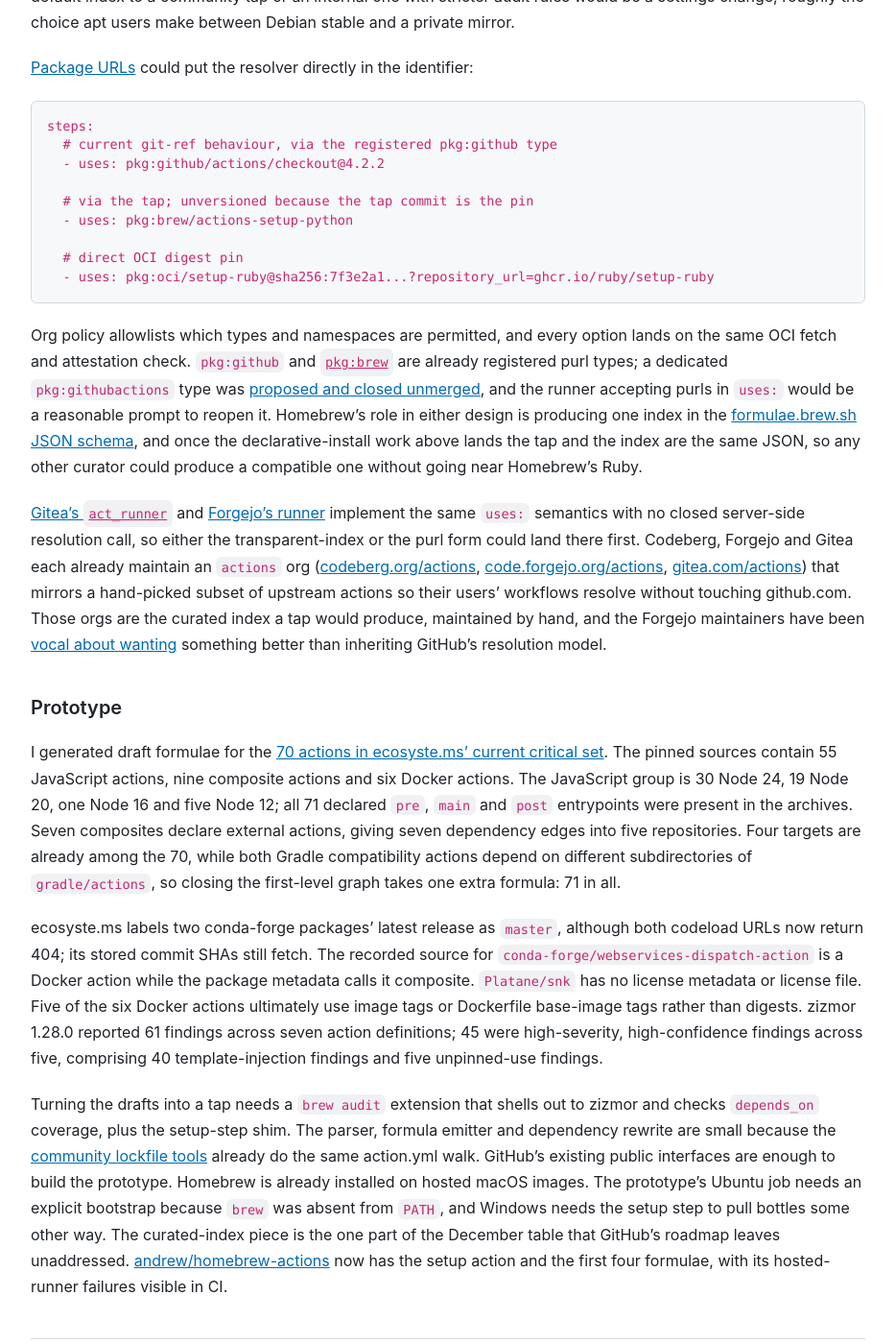
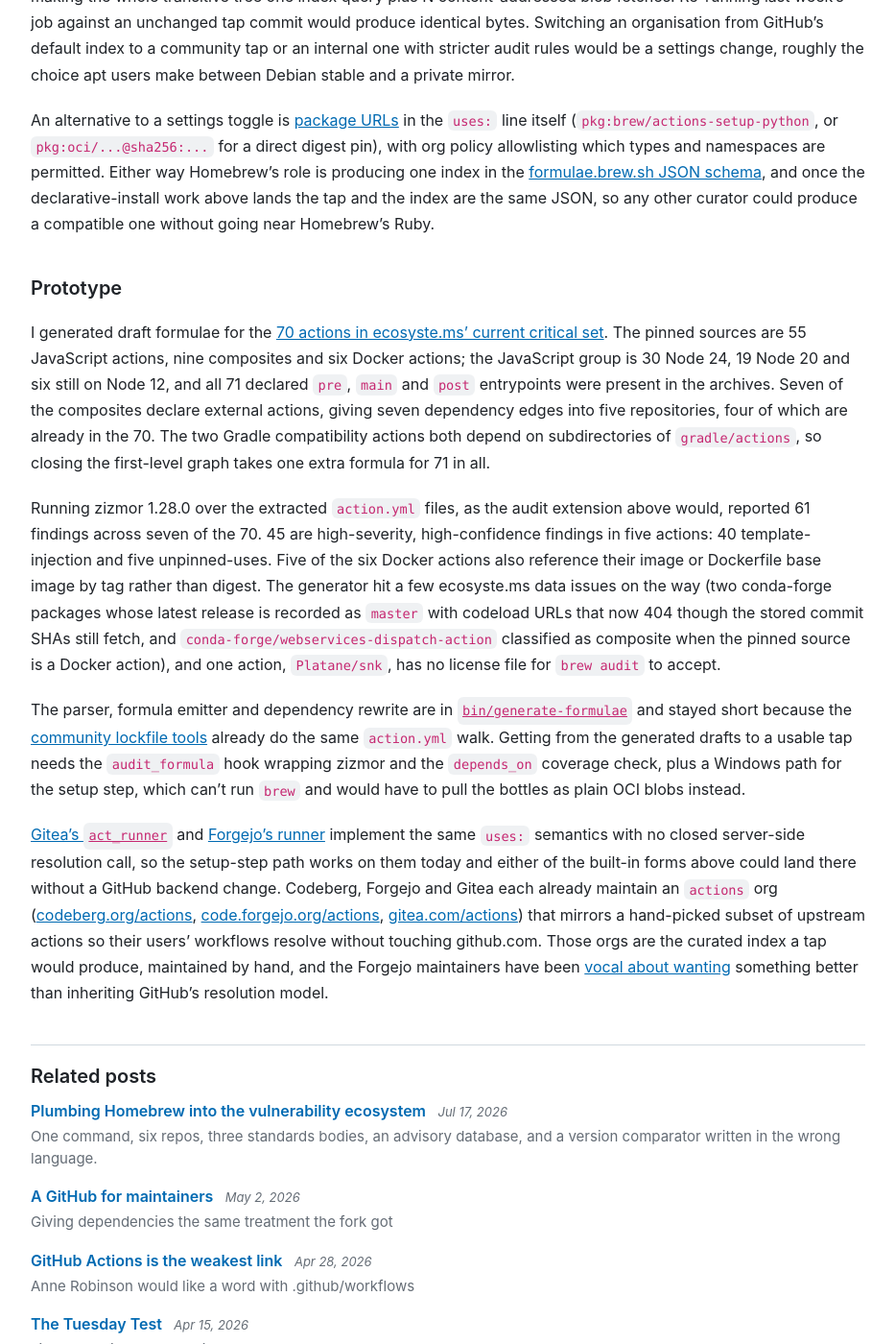
Before and after one commit to andrew/nesbitt.io, a Jekyll site: the page built from _posts/2026/2026-08-04-brew-install-actions-checkout.md, in a window 1280 px wide and 1400 px high, scrolled down 4138 px. Shown: the whole window at 96% size, without its empty margins (173-1106 px from the left). Built offline with Jekyll 4.4.1, drawn with Linux system fonts in a browser that asks for light colours; comment, search, counter and statistics services are not loaded; some of the changed text lies outside the part shown.

Commit message:
Update brew install actions post

````diff
--- a/_data/stats.json
+++ b/_data/stats.json
@@ -1,5 +1,5 @@
 {
-  "generated_at": "2026-08-03T19:15:43Z",
+  "generated_at": "2026-08-04T08:24:31Z",
   "total_posts": 189,
   "total_words": 265559,
   "reading_minutes": 1328,
--- a/_posts/2026/2026-08-04-brew-install-actions-checkout.md
+++ b/_posts/2026/2026-08-04-brew-install-actions-checkout.md
@@ -2,7 +2,7 @@
 layout: post
 title: "brew install actions/checkout"
 date: 2026-08-04 10:00 +0000
-description: "What would it take to make a Homebrew tap the registry for GitHub Actions?"
+description: "What would it take to make a Homebrew the registry for GitHub Actions?"
 tags:
   - homebrew
   - github
@@ -50,14 +50,14 @@
 def install
   inreplace "action.yml",
     "uses: actions/cache@v4",
-    "uses: ./../actions-cache"
+    "uses: ./.brew-actions/actions-cache"
   prefix.install Dir.children(".")
 end
 ```
 
 The resulting bottle has no floating refs left in it, `brew deps --tree` prints the transitive graph that no runner command exposes today, and the tap's git log records which `actions-cache` revision the composite was built against. Moving that pin requires a reviewed PR; an action author cannot change it with `git tag -f` in someone else's repository.
 
-Every incident in the [weakest-link post](/2026/04/28/github-actions-is-the-weakest-link.html) would have been stopped by a Debian-style curator gating that PR, where an npm-style per-project lockfile would only have reduced the number of downstream repositories exposed. A workflow that pins `@v4` today has already delegated the version decision to whoever can push a tag to the action repo, and a tap moves that delegation to a reviewer instead. It also matches Homebrew's rolling-release design, where `Brewfile.lock.json` was [removed in November 2024](https://github.com/Homebrew/homebrew-bundle/pull/1509) and per-project pinning is [currently out of scope](https://docs.brew.sh/Brew-Bundle-and-Brewfile). I'd like to see the lockfile come back this year, and until it does a workflow that needs stricter reproducibility than the tap's HEAD can pin the tap itself to a commit.
+Every incident in the [weakest-link post](/2026/04/28/github-actions-is-the-weakest-link.html) would have required a reviewed change to that index before reaching downstream users, where an npm-style per-project lockfile would only have reduced the number of downstream repositories exposed. A workflow that pins `@v4` today has already delegated the version decision to whoever can push a tag to the action repo, and a tap moves that delegation to a reviewer instead. It also matches Homebrew's rolling-release design, where `Brewfile.lock.json` was [removed in November 2024](https://github.com/Homebrew/homebrew-bundle/pull/1509) and per-project pinning is [currently out of scope](https://docs.brew.sh/Brew-Bundle-and-Brewfile). I'd like to see the lockfile come back this year, and until it does a workflow that needs stricter reproducibility than the tap's HEAD can pin the tap itself to a commit.
 
 An `audit_formula` extension for the tap would run [zizmor](https://docs.zizmor.sh/) over the extracted `action.yml` and reject anything that trips `dangerous-triggers` or `template-injection`, and reject composites whose internal `uses:` lines aren't fully covered by `depends_on`. The Marketplace's "verified creator" badge checks the publisher's identity and nothing about the action's contents, so a static-analysis gate at index time would be new. Bottles built from the tap are attested by the tap's CI the same way homebrew-core bottles are. Each formula's `url` points at a GitHub repository, which is the input `brew vulns` [already keys OSV lookups on](/2026/07/17/plumbing-homebrew-into-the-vulnerability-ecosystem.html), so an advisory against `actions/download-artifact` surfaces through the same path as one against `openssl`.
 
@@ -65,7 +65,7 @@
 
 The runner has three `ActionSourceType` values in [`ActionStepDefinitionReference.cs`](https://github.com/actions/runner/blob/main/src/Sdk/DTPipelines/Pipelines/ActionStepDefinitionReference.cs) (repository, container registry, script) and none of them is "an installed package on disk", so consuming a Homebrew-installed action means picking one of three integration points at increasing cost.
 
-The runner accepts `uses: ./path/to/action` relative to `$GITHUB_WORKSPACE`. The prototype tap at [andrew/homebrew-actions](https://github.com/andrew/homebrew-actions) packages `actions/checkout`, `actions/cache`, `pre-commit/action` and `actions/first-interaction`. Its setup action runs `brew bundle --file .github/Actionfile` and copies each keg into `./.brew-actions/<name>`. A symlink would leave a composite's relative `uses:` resolving inside `$(brew --cellar)`; the copies put its dependencies beside it in the workspace. The Actionfile is a normal Brewfile:
+The runner accepts `uses: ./path/to/action` relative to `$GITHUB_WORKSPACE`. The prototype tap at [andrew/homebrew-actions](https://github.com/andrew/homebrew-actions) packages `actions/checkout`, `actions/cache`, `pre-commit/action` and `actions/first-interaction`. Its setup action runs `brew bundle --file .github/Actionfile` and copies each keg into `./.brew-actions/<name>`, which is where the formula's `inreplace` above pointed the composite's dependency. The Actionfile is a normal Brewfile:
 
 ```ruby
 tap "andrew/actions"
@@ -75,13 +75,13 @@
 ```yaml
 steps:
   - uses: actions/checkout@3d3c42e5aac5ba805825da76410c181273ba90b1
-  - uses: andrew/homebrew-actions@aa4182ee403d1b8b74dbe86db838c97d23772274
+  - uses: andrew/homebrew-actions@7def8ee0f83dbb7850e9029c9e0e6ccbafdd209e
   - uses: ./.brew-actions/pre-commit-action
 ```
 
-The four formulae pass `brew audit`, install and their formula tests locally. The first hosted-runner job exposed the remaining gaps: `brew` was absent from `PATH` on `ubuntu-latest`, and macOS failed inside the setup action before the installed composite ran. It still costs one round-trip to fetch the setup action itself the old way, and `checkout` stays on a plain SHA pin because it runs before the workspace has anything in it to `uses: ./` from.
+The four formulae pass `brew audit`, install and test on hosted macOS and Ubuntu runners, and the integration job runs the copied `pre-commit/action` composite through to its rewritten `actions/cache` step. It still costs one round-trip to fetch the setup action itself the old way, and `checkout` stays on a plain SHA pin because it runs before the workspace has anything in it to `uses: ./` from.
 
-Because `./` is anchored at `$GITHUB_WORKSPACE`, the setup action has to copy each keg there and `checkout` has to run first. Runner 2.336.0 [added a `$/` prefix](https://github.blog/changelog/2026-07-30-reference-same-repository-actions-with-self-repository-syntax/) that anchors at the repository containing the defining file, resolved at the running commit. In a workflow `$/` is readable before any step has run, inside a composite it roots at that composite's own tree, and it's also valid for reusable workflows (`uses: $/.github/workflows/foo.yml`), which `./` never supported. `gh-actions-lock` [rewrites existing `./` references to `$/`](https://github.com/github/gh-actions-lock#self-repository-actions-) by default and treats the result as inherently pinned, so no lockfile entry is generated for it. I've asked the actions-dispatch team where `$/` roots inside a composite loaded from a local path. If it uses that composite's on-disk directory, the setup action can point straight at `$(brew --prefix)/opt` and stop copying kegs into the workspace.
+Because `./` is anchored at `$GITHUB_WORKSPACE`, the setup action has to copy each keg there and `checkout` has to run first. Runner 2.336.0 [added a `$/` prefix](https://github.blog/changelog/2026-07-30-reference-same-repository-actions-with-self-repository-syntax/) that anchors at the repository containing the defining file, resolved at the running commit: in a workflow `$/` is readable before any step has run, and it's also valid for reusable workflows (`uses: $/.github/workflows/foo.yml`), which `./` never supported. `gh-actions-lock` [rewrites existing `./` references to `$/`](https://github.com/github/gh-actions-lock#self-repository-actions-) by default and treats the result as inherently pinned, so no lockfile entry is generated for it. Inside a composite loaded via `uses: ./path`, though, `$/` still resolves against the workflow's repository rather than the copied directory: an earlier iteration of the prototype rewrote the composite's `uses:` to `$/../actions-cache` and the runner attempted to fetch `andrew/homebrew-actions/../actions-cache@<sha>`. So the setup step can't use `$/` to point at `$(brew --prefix)/opt`, and the `.brew-actions` destination has to be baked into the formula's `inreplace`.
 
 On self-hosted runners, [`ActionManager.cs`](https://github.com/actions/runner/blob/main/src/Runner.Worker/ActionManager.cs) reads `ACTIONS_RUNNER_ACTION_ARCHIVE_CACHE` and, if `<owner>_<repo>/<resolved-sha>.tar.gz` exists there, skips the download. A `brew bundle` on the runner host could populate that directory from the tap. GitHub's server-side resolver has already chosen the SHA used as the cache key, so this only controls where its bytes come from. It provides an offline mirror but cannot override `@v4` resolution.
 
@@ -93,28 +93,14 @@
 
 GitHub could integrate the tap into its resolver and leave `uses: actions/checkout@v4` unchanged. An organisation or repository setting alongside the existing [action allowlists](https://docs.github.com/en/organizations/managing-organization-settings/disabling-or-limiting-github-actions-for-your-organization) would name the index the resolver consults, and that index would map `actions/checkout` to a bottle manifest digest instead of a git ref. The runner would pull the layer from ghcr.io, verify the attestation against the tap's CI identity, and extract to `_actions/`. Because a composite's internal refs were rewritten at bottling time, the index response could carry the resolved dependency closure, making the whole transitive tree one index query plus N content-addressed blob fetches. Re-running last week's job against an unchanged tap commit would produce identical bytes. Switching an organisation from GitHub's default index to a community tap or an internal one with stricter audit rules would be a settings change, roughly the choice apt users make between Debian stable and a private mirror.
 
-[Package URLs](https://github.com/package-url/purl-spec) could put the resolver directly in the identifier:
-
-```yaml
-steps:
-  # current git-ref behaviour, via the registered pkg:github type
-  - uses: pkg:github/actions/checkout@4.2.2
-
-  # via the tap; unversioned because the tap commit is the pin
-  - uses: pkg:brew/actions-setup-python
-
-  # direct OCI digest pin
-  - uses: pkg:oci/setup-ruby@sha256:7f3e2a1...?repository_url=ghcr.io/ruby/setup-ruby
-```
-
-Org policy allowlists which types and namespaces are permitted, and every option lands on the same OCI fetch and attestation check. `pkg:github` and [`pkg:brew`](/2026/07/17/plumbing-homebrew-into-the-vulnerability-ecosystem.html) are already registered purl types; a dedicated `pkg:githubactions` type was [proposed and closed unmerged](https://github.com/package-url/purl-spec/pull/243), and the runner accepting purls in `uses:` would be a reasonable prompt to reopen it. Homebrew's role in either design is producing one index in the [formulae.brew.sh JSON schema](https://formulae.brew.sh/docs/api/), and once the declarative-install work above lands the tap and the index are the same JSON, so any other curator could produce a compatible one without going near Homebrew's Ruby.
-
-[Gitea's `act_runner`](https://gitea.com/gitea/act_runner) and [Forgejo's runner](https://code.forgejo.org/forgejo/runner) implement the same `uses:` semantics with no closed server-side resolution call, so either the transparent-index or the purl form could land there first. Codeberg, Forgejo and Gitea each already maintain an `actions` org ([codeberg.org/actions](https://codeberg.org/actions), [code.forgejo.org/actions](https://code.forgejo.org/actions), [gitea.com/actions](https://gitea.com/actions)) that mirrors a hand-picked subset of upstream actions so their users' workflows resolve without touching github.com. Those orgs are the curated index a tap would produce, maintained by hand, and the Forgejo maintainers have been [vocal about wanting](https://codeberg.org/forgejo/discussions/issues/214) something better than inheriting GitHub's resolution model.
+An alternative to a settings toggle is [package URLs](https://github.com/package-url/purl-spec) in the `uses:` line itself (`pkg:brew/actions-setup-python`, or `pkg:oci/...@sha256:...` for a direct digest pin), with org policy allowlisting which types and namespaces are permitted. Either way Homebrew's role is producing one index in the [formulae.brew.sh JSON schema](https://formulae.brew.sh/docs/api/), and once the declarative-install work above lands the tap and the index are the same JSON, so any other curator could produce a compatible one without going near Homebrew's Ruby.
 
 ### Prototype
 
-I generated draft formulae for the [70 actions in ecosyste.ms' current critical set](https://packages.ecosyste.ms/critical?registry=github+actions). The pinned sources contain 55 JavaScript actions, nine composite actions and six Docker actions. The JavaScript group is 30 Node 24, 19 Node 20, one Node 16 and five Node 12; all 71 declared `pre`, `main` and `post` entrypoints were present in the archives. Seven composites declare external actions, giving seven dependency edges into five repositories. Four targets are already among the 70, while both Gradle compatibility actions depend on different subdirectories of `gradle/actions`, so closing the first-level graph takes one extra formula: 71 in all.
+I generated draft formulae for the [70 actions in ecosyste.ms' current critical set](https://packages.ecosyste.ms/critical?registry=github+actions). The pinned sources are 55 JavaScript actions, nine composites and six Docker actions; the JavaScript group is 30 Node 24, 19 Node 20 and six still on Node 12, and all 71 declared `pre`, `main` and `post` entrypoints were present in the archives. Seven of the composites declare external actions, giving seven dependency edges into five repositories, four of which are already in the 70. The two Gradle compatibility actions both depend on subdirectories of `gradle/actions`, so closing the first-level graph takes one extra formula for 71 in all.
 
-ecosyste.ms labels two conda-forge packages' latest release as `master`, although both codeload URLs now return 404; its stored commit SHAs still fetch. The recorded source for `conda-forge/webservices-dispatch-action` is a Docker action while the package metadata calls it composite. `Platane/snk` has no license metadata or license file. Five of the six Docker actions ultimately use image tags or Dockerfile base-image tags rather than digests. zizmor 1.28.0 reported 61 findings across seven action definitions; 45 were high-severity, high-confidence findings across five, comprising 40 template-injection findings and five unpinned-use findings.
+Running zizmor 1.28.0 over the extracted `action.yml` files, as the audit extension above would, reported 61 findings across seven of the 70. 45 are high-severity, high-confidence findings in five actions: 40 template-injection and five unpinned-uses. Five of the six Docker actions also reference their image or Dockerfile base image by tag rather than digest. The generator hit a few ecosyste.ms data issues on the way (two conda-forge packages whose latest release is recorded as `master` with codeload URLs that now 404 though the stored commit SHAs still fetch, and `conda-forge/webservices-dispatch-action` classified as composite when the pinned source is a Docker action), and one action, `Platane/snk`, has no license file for `brew audit` to accept.
 
-Turning the drafts into a tap needs a `brew audit` extension that shells out to zizmor and checks `depends_on` coverage, plus the setup-step shim. The parser, formula emitter and dependency rewrite are small because the [community lockfile tools](/2025/12/30/community-tools-bring-lockfile-support-to-github-actions.html) already do the same action.yml walk. GitHub's existing public interfaces are enough to build the prototype. Homebrew is already installed on hosted macOS images. The prototype's Ubuntu job needs an explicit bootstrap because `brew` was absent from `PATH`, and Windows needs the setup step to pull bottles some other way. The curated-index piece is the one part of the December table that GitHub's roadmap leaves unaddressed. [andrew/homebrew-actions](https://github.com/andrew/homebrew-actions) now has the setup action and the first four formulae, with its hosted-runner failures visible in CI.
+The parser, formula emitter and dependency rewrite are in [`bin/generate-formulae`](https://github.com/andrew/homebrew-actions/blob/main/bin/generate-formulae) and stayed short because the [community lockfile tools](/2025/12/30/community-tools-bring-lockfile-support-to-github-actions.html) already do the same `action.yml` walk. Getting from the generated drafts to a usable tap needs the `audit_formula` hook wrapping zizmor and the `depends_on` coverage check, plus a Windows path for the setup step, which can't run `brew` and would have to pull the bottles as plain OCI blobs instead.
+
+[Gitea's `act_runner`](https://gitea.com/gitea/act_runner) and [Forgejo's runner](https://code.forgejo.org/forgejo/runner) implement the same `uses:` semantics with no closed server-side resolution call, so the setup-step path works on them today and either of the built-in forms above could land there without a GitHub backend change. Codeberg, Forgejo and Gitea each already maintain an `actions` org ([codeberg.org/actions](https://codeberg.org/actions), [code.forgejo.org/actions](https://code.forgejo.org/actions), [gitea.com/actions](https://gitea.com/actions)) that mirrors a hand-picked subset of upstream actions so their users' workflows resolve without touching github.com. Those orgs are the curated index a tap would produce, maintained by hand, and the Forgejo maintainers have been [vocal about wanting](https://codeberg.org/forgejo/discussions/issues/214) something better than inheriting GitHub's resolution model.
````
